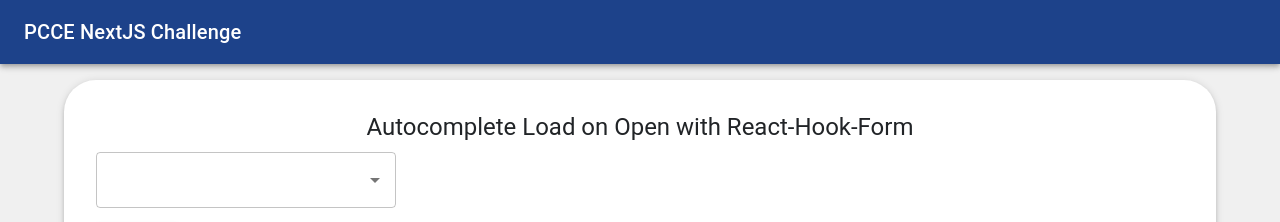
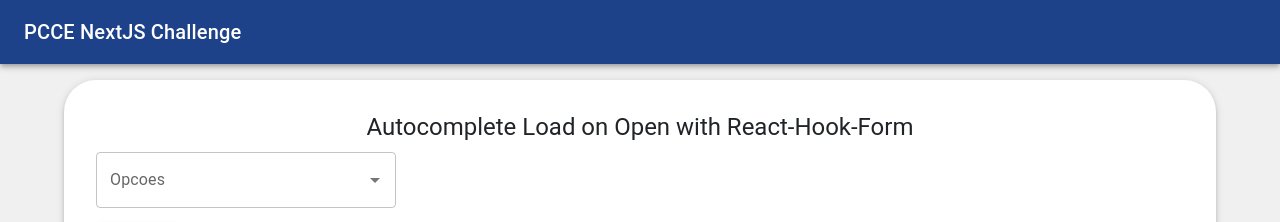
Before and after one commit to atilafb/pcce-nextjs-challenge, a Next.js app: page / in a window 1280 px wide. Shown: the top 222 px of the page. Built offline with nearby package versions, Linux system fonts and the light colour scheme.

Commit message:
chore: adjust on theme file

```diff
--- a/src/app/styles/theme.ts
+++ b/src/app/styles/theme.ts
@@ -13,7 +13,6 @@ let theme = createTheme({
     },
     text: {
       primary: "#212427",
-      secondary: "#fff",
     },
   },
 });
```
